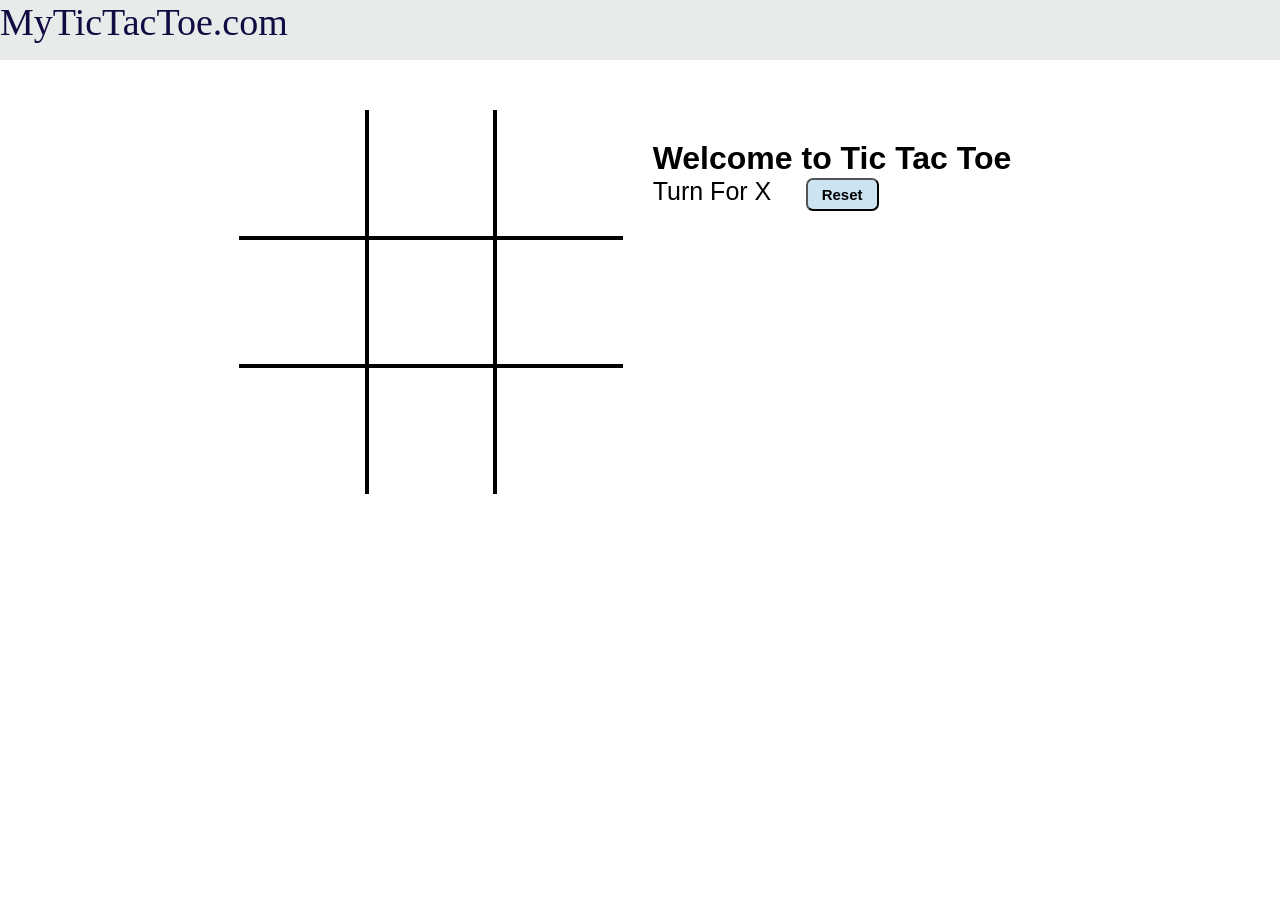
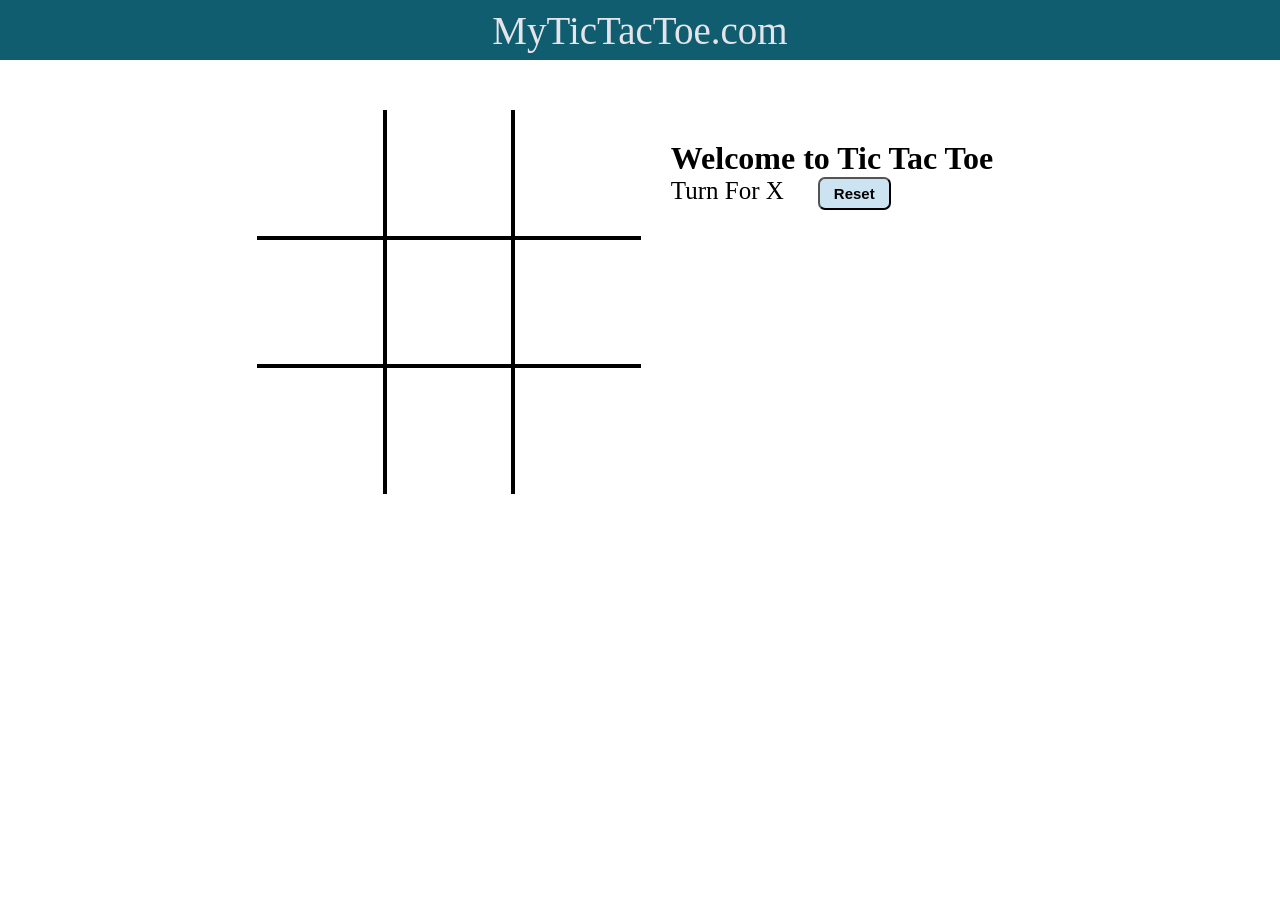

Add gameplay screenshots

--- a/style.css
+++ b/style.css
@@ -5,12 +5,15 @@
 
 
 nav{
-    background-color: rgb(231, 235, 234);
-    color: rgb(19, 10, 66);
+    background-color: rgb(15, 93, 110);
+    color: rgb(229, 228, 235);
     height: 60px;
-    font-size: 38px;
+    font-size: 39px;
     display: flex; 
     font-family: 'Times New Roman', Times, serif;
+    align-items: center;
+    justify-content: center;
+    
     
 }
 
@@ -28,7 +31,7 @@ nav ul{
     display: grid;
     grid-template-rows: repeat(3,10vw);
     grid-template-columns: repeat(3,10vw);
-    font-family: Arial, Helvetica, sans-serif;
+    font-family: 'Times New Roman', Times, serif;
 
 }
 .box{
@@ -49,7 +52,7 @@ nav ul{
 }
 .gameinfo{
     padding: 30px;
-    font-family: Impact, Haettenschweiler, 'Arial Narrow Bold', sans-serif;
+    font-family: 'Times New Roman', Times, serif;
 }
 .br-0{
     border-right: 0;
